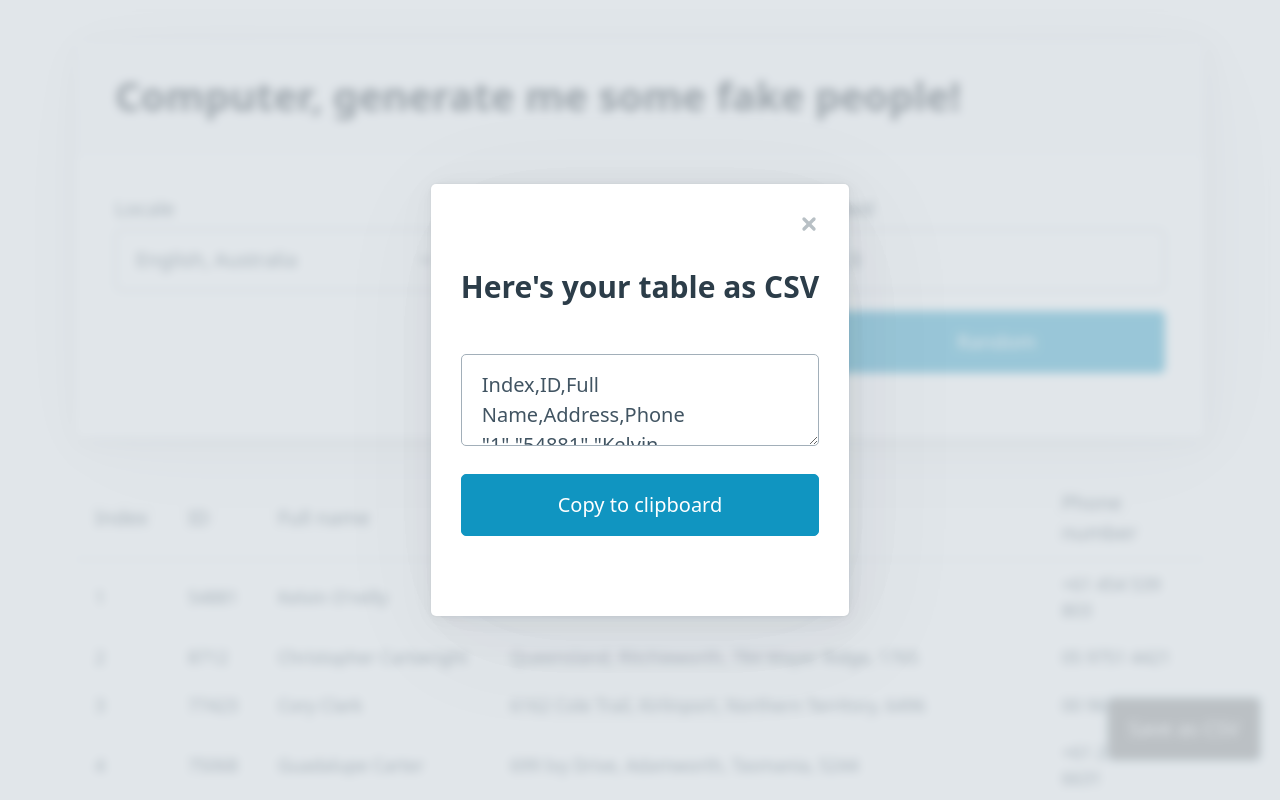
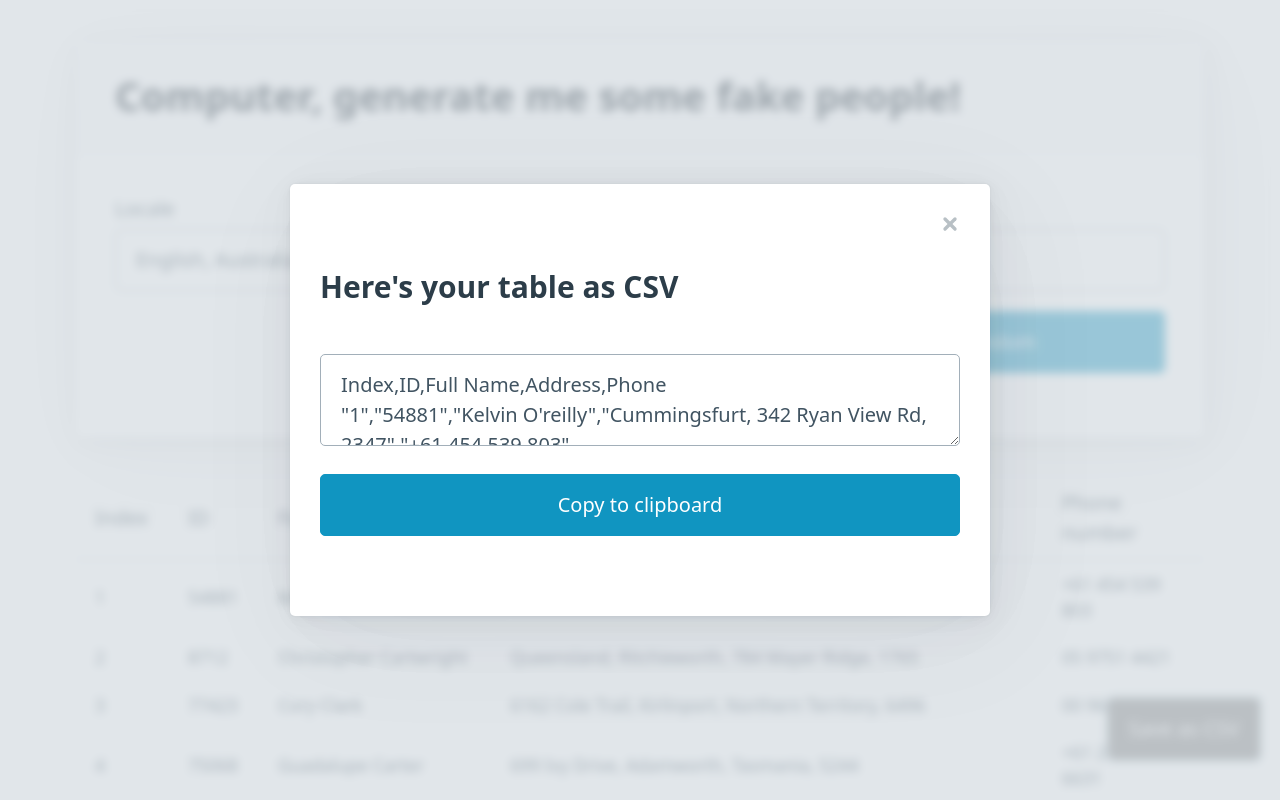
Before and after one commit to suhankins/itransition_task5, a React (Vite) app: page / in a window 1280 px wide. Both pictures are taken after a click on the button "Save as CSV". Shown: the top 800 px of the page. Built offline with nearby package versions, Linux system fonts and the light colour scheme.

Commit message:
made modal full width by default

```diff
--- a/src/Modal.tsx
+++ b/src/Modal.tsx
@@ -8,15 +8,18 @@ export function Modal({ string }: modalParams) {
     return (
         <>
             <dialog open={open}>
-                <article>
+                <article className="w-full">
                     <a
                         href="#close"
                         aria-label="Close"
                         onClick={() => setOpen(!open)}
-                        className="close"></a>
+                        className="close"
+                    />
                     <h3>Here's your table as CSV</h3>
-                    <textarea value={string} readOnly></textarea>
-                    <button onClick={() => navigator.clipboard.writeText(string)}>
+                    <textarea value={string} readOnly />
+                    <button
+                        onClick={() => navigator.clipboard.writeText(string)}
+                    >
                         Copy to clipboard
                     </button>
                 </article>
--- a/src/custom.css
+++ b/src/custom.css
@@ -17,4 +17,9 @@ td.short {
 
 textarea {
     width: 100%;
+    max-width: 100%;
 }
+
+.w-full {
+    width: 100%;
+}
```
